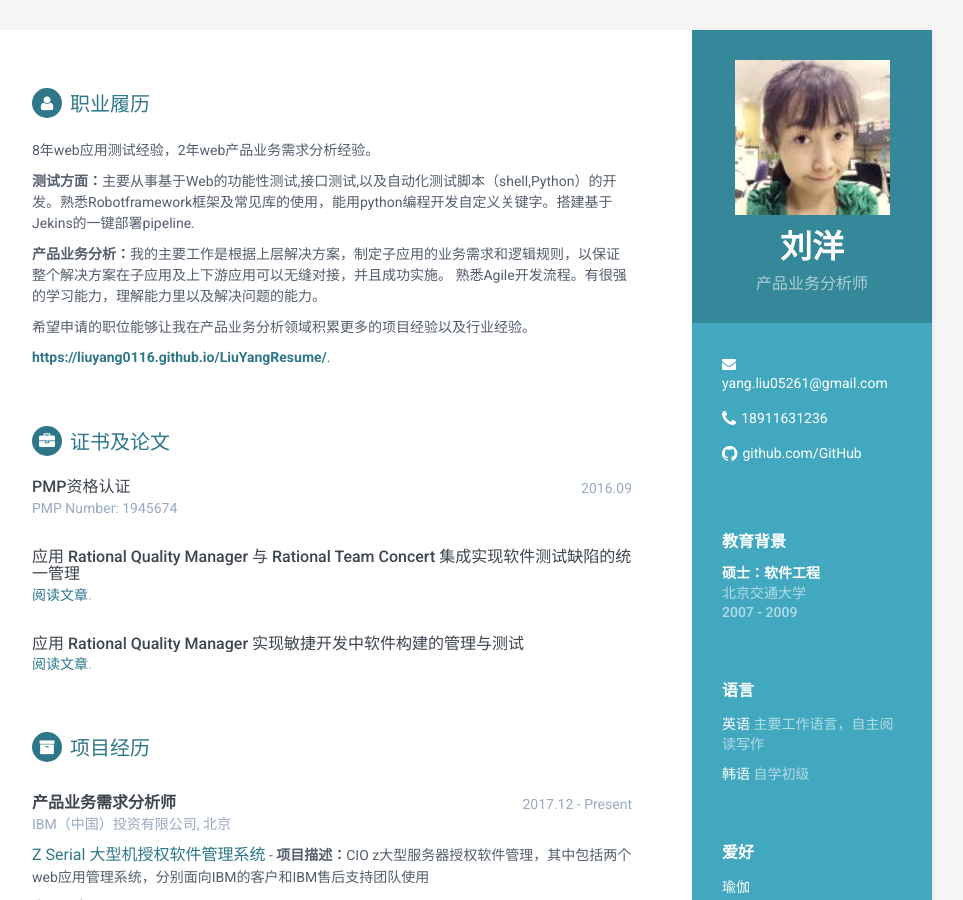
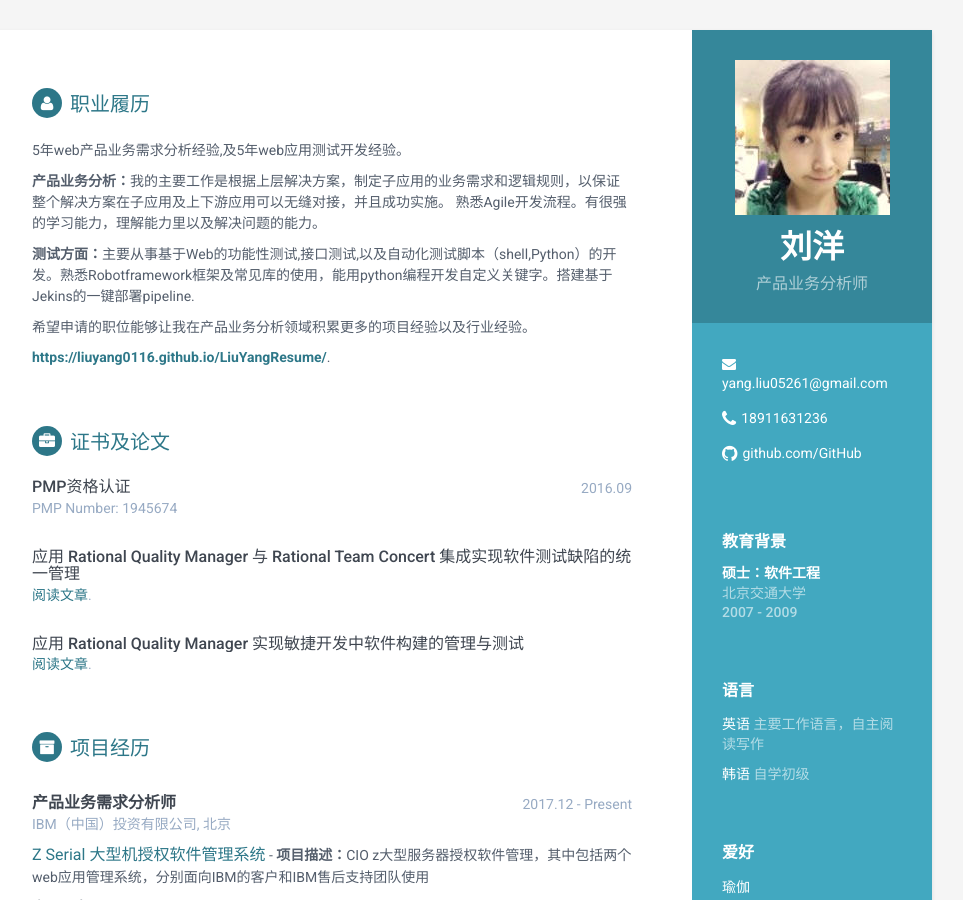
Before and after one commit to liuyang0116/LiuYangResume_EN, a Jekyll site: the page built from index.html, in a window 1280 px wide and 900 px high. Shown: the whole window, without its empty margins (188-1151 px from the left). Built offline with Jekyll 4.4.1, drawn with Linux system fonts in a browser that asks for light colours.

Commit message:
Update carrier-profile.html

```diff
--- a/_includes/carrier-profile.html
+++ b/_includes/carrier-profile.html
@@ -2,10 +2,10 @@
 <h2 class="section-title"><i class="fa fa-user"></i>职业履历</h2>
 <div class="summary">
     <p>
-	8年web应用测试经验，2年web产品业务需求分析经验。
-	<p><b>测试方面：</b>主要从事基于Web的功能性测试,接口测试,以及自动化测试脚本（shell,Python）的开发。熟悉Robotframework框架及常见库的使用，能用python编程开发自定义关键字。搭建基于Jekins的一键部署pipeline.</p>
+	5年web产品业务需求分析经验,及5年web应用测试开发经验。
 	<p><b>产品业务分析：</b>我的主要工作是根据上层解决方案，制定子应用的业务需求和逻辑规则，以保证整个解决方案在子应用及上下游应用可以无缝对接，并且成功实施。
 	熟悉Agile开发流程。有很强的学习能力，理解能力里以及解决问题的能力。</p>
+	<p><b>测试方面：</b>主要从事基于Web的功能性测试,接口测试,以及自动化测试脚本（shell,Python）的开发。熟悉Robotframework框架及常见库的使用，能用python编程开发自定义关键字。搭建基于Jekins的一键部署pipeline.</p>
 	希望申请的职位能够让我在产品业务分析领域积累更多的项目经验以及行业经验。
 	</p>
 	<p>
```
